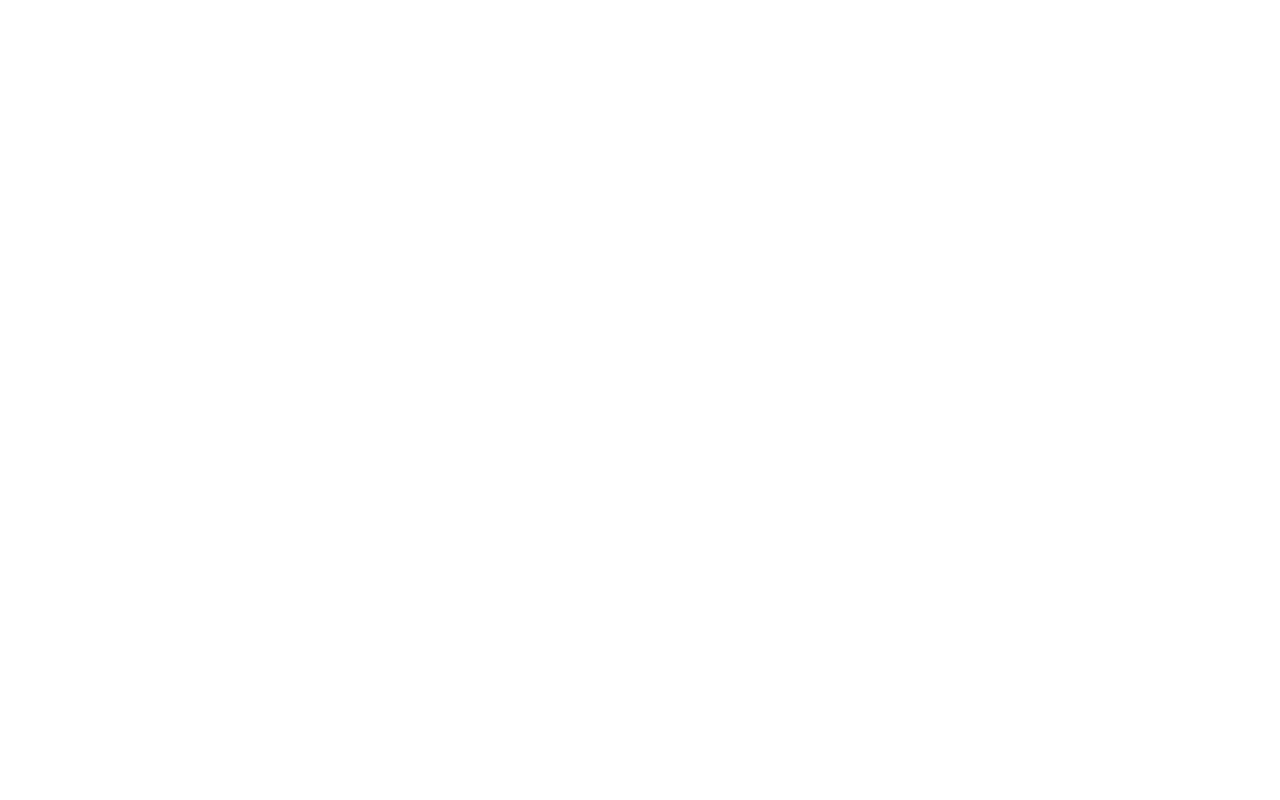
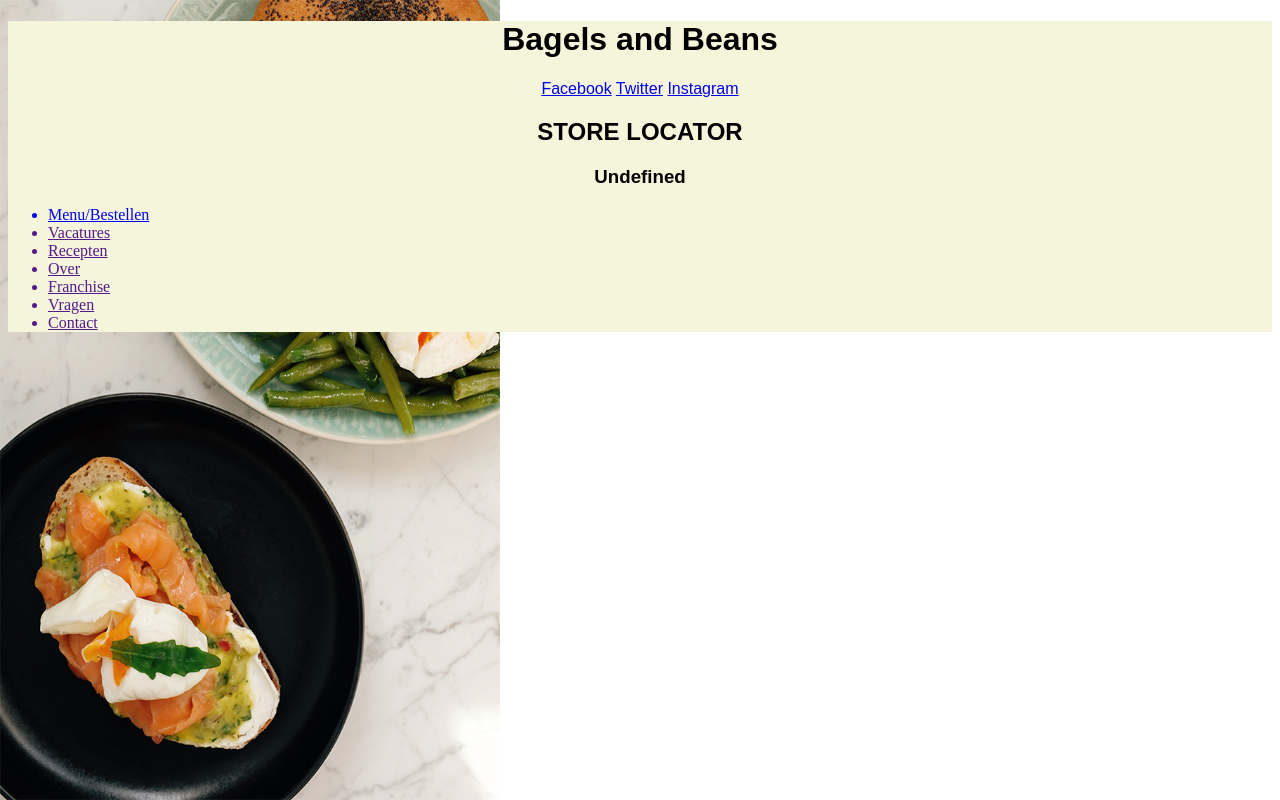
Before and after one commit to PeterKoene/Blokweb, a plain HTML site: page index.html in a window 1280 px wide. Drawn offline with Linux system fonts and the light colour scheme.

Commit message:
Add files via upload

```diff
--- a/index.html
+++ b/index.html
@@ -11,8 +11,38 @@
 	<link href="styles/style.css" rel="stylesheet">
 </head>
 
-<body>
+<body class="index">
+	<header class="homepage">
+	<h1 class="titel"> Bagels and Beans</h1>
+	<nav class="navhome">
+		<a href="https://www.facebook.com/bagelsbeans">Facebook</a>
+		<a href="https://twitter.com/bagelsbeans">Twitter</a>
+		<a href="https://instagram.com/bagelsbeans/">Instagram</a>
+	</nav>
 
+	<h2 class="locator"> STORE LOCATOR </h2>
+	<h3 class="undefined"> Undefined</h3>
+
+	<nav class="hamburger">
+		<ul>
+			<a href="zoek.html"><li>Menu/Bestellen</li></a>
+			<a href=""><li>Vacatures</li></a>
+			<a href=""><li>Recepten</li></a>
+			<a href=""><li>Over</li></a>
+			<a href=""><li>Franchise</li></a>
+			<a href=""><li>Vragen</li></a>
+			<a href=""><li>Contact</li></a>
+		</ul>
+	</nav>
+
+	</header>
+	<main>
+
+	</main>
+
+	<footer>
+
+	</footer>
 	<script src="scripts/script.js"></script>
 </body>
 
--- a/styles/style.css
+++ b/styles/style.css
@@ -2,3 +2,53 @@
 *, *::after, *::before {
   box-sizing:border-box;
 }
+
+.homepage {
+	background-color: beige;
+	border-radius: 0px;
+	padding-bottom: 0px;
+}
+
+.index {
+	background-image:url(images/pexels-ready-made-4013773.jpg);
+	background-repeat: no-repeat;
+	background-size: 500px 800px;
+}
+
+.titel {
+	text-align: center;
+	font-family: sans-serif;
+}
+
+.navhome {
+	text-align: center;
+	font-family: sans-serif;
+
+}
+
+.locator {
+	text-align: center;
+	font-family: sans-serif;
+
+}
+.undefined {
+	text-align: center;
+	font-family: sans-serif;
+
+}
+
+.zoekmenu {
+	background-color: #291913;
+	font-family: sans-serif;
+	color: white;
+}
+
+.afhalen {
+	color: black;
+	font-family: sans-serif;
+}
+
+.waarvandaan {
+	color: black;
+	font-family: sans-serif;
+}
```
Also changed, not shown: zoek.html (added, +49 -0 lines), styles/images/BreakdownSchets.png (added), styles/images/dummy-image.svg (added), styles/images/hamburger.jpg (added), styles/images/menu1.jpg (added), styles/images/menu2.jpg (added), styles/images/pexels-ready-made-4013773.jpg (added), 2 other files.
